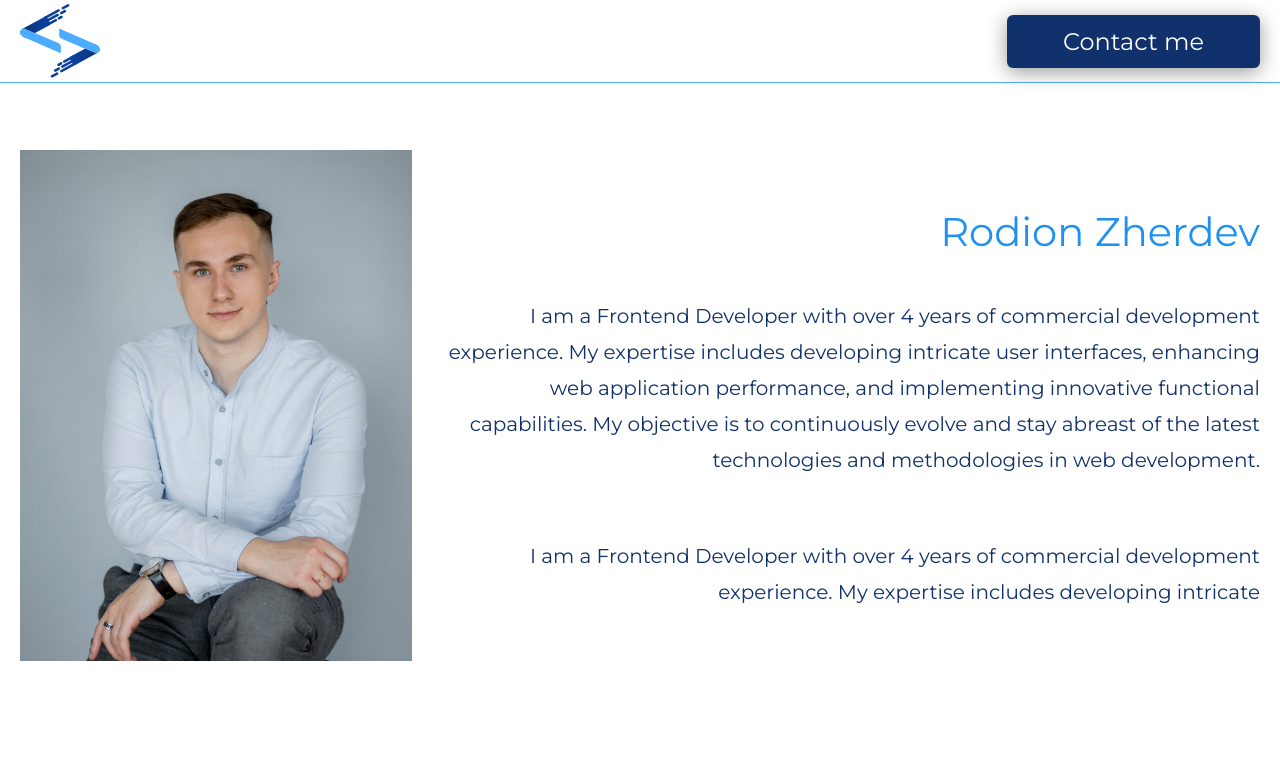
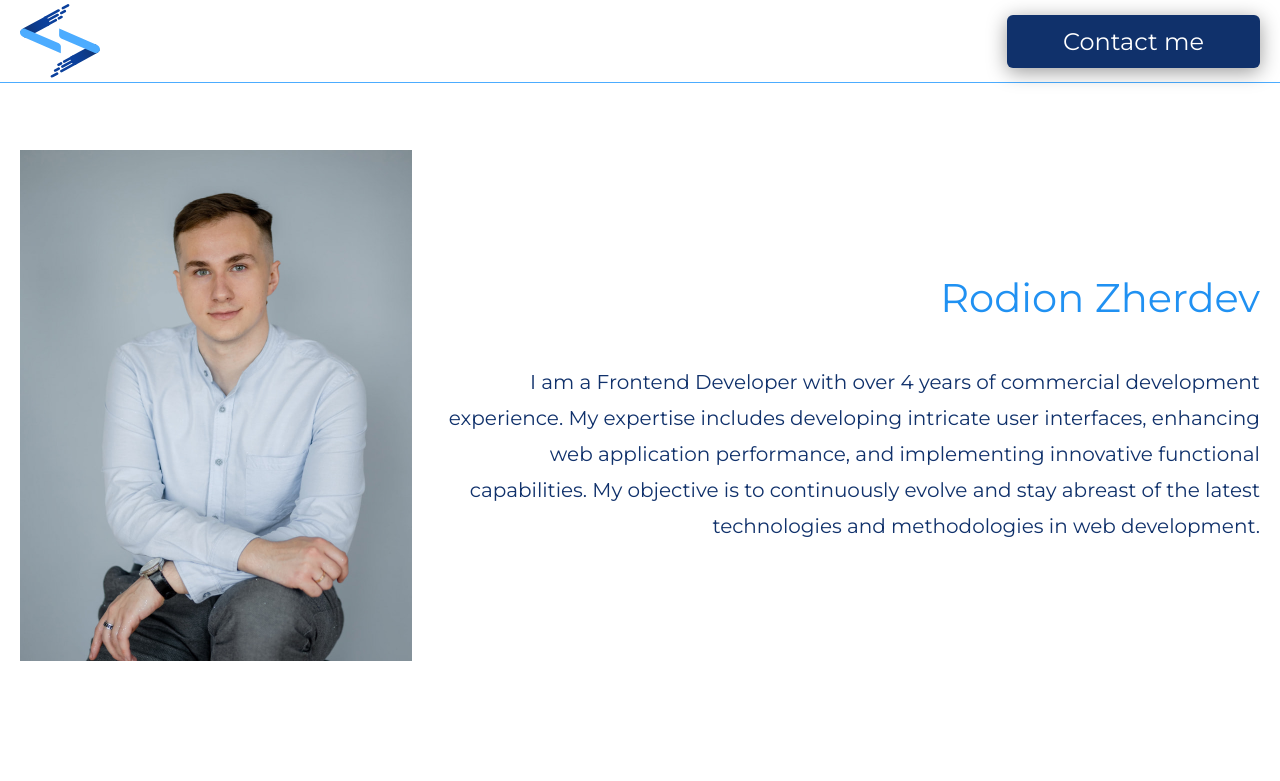
Before and after one commit to ZhRodion/my-landing, a Next.js app: page / in a window 1280 px wide. Shown: the top 781 px of the page. Built offline with nearby package versions, Linux system fonts and the light colour scheme.

Commit message:
fix: double text

```diff
--- a/app/ui/hero/hero.tsx
+++ b/app/ui/hero/hero.tsx
@@ -12,10 +12,6 @@ const textData: textDataProps[] = [
 	{
 		id: 1,
 		text: 'I am a Frontend Developer with over 4 years of commercial development experience. My expertise includes developing intricate user interfaces, enhancing web application performance, and implementing innovative functional capabilities. My objective is to continuously evolve and stay abreast of the latest technologies and methodologies in web development.',
-	},
-	{
-		id: 2,
-		text: 'I am a Frontend Developer with over 4 years of commercial development experience. My expertise includes developing intricate ',
 	},
 ]
 
```
